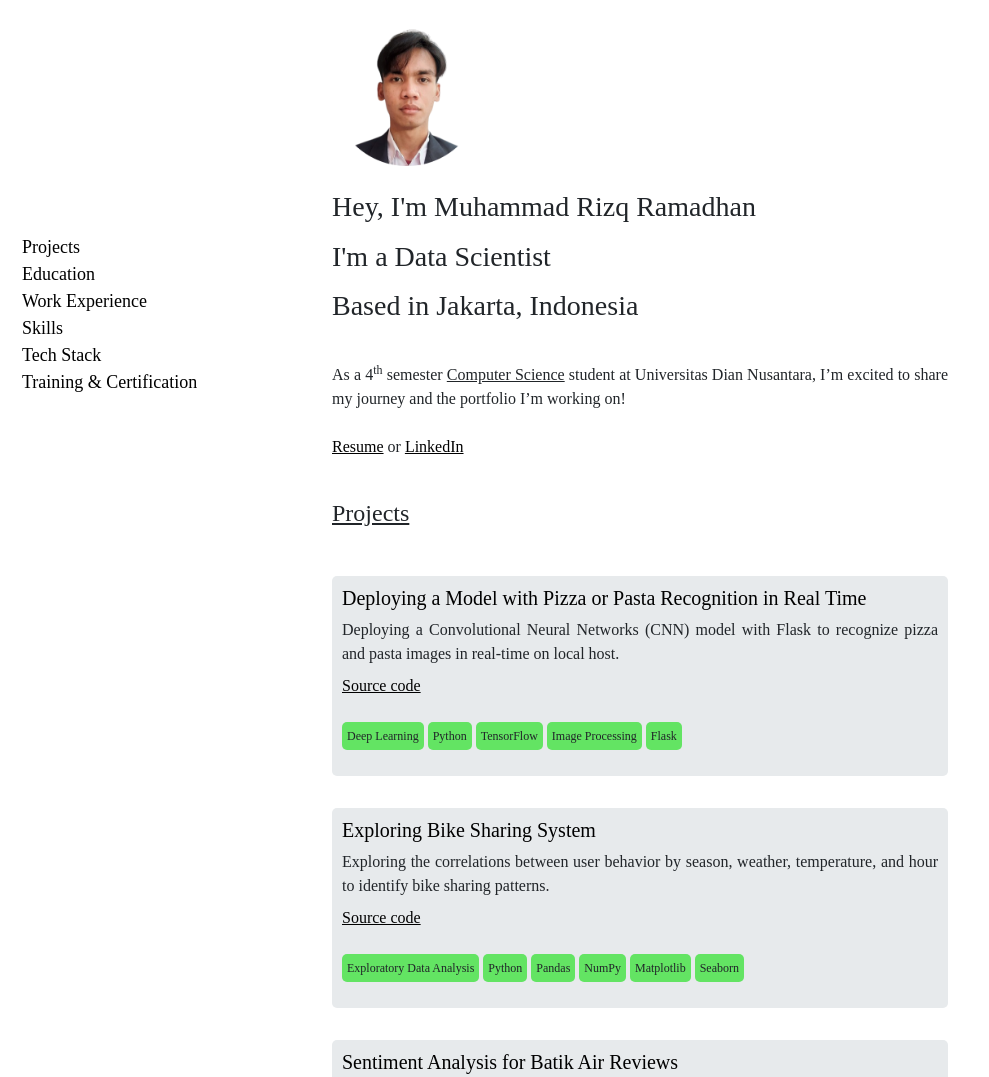
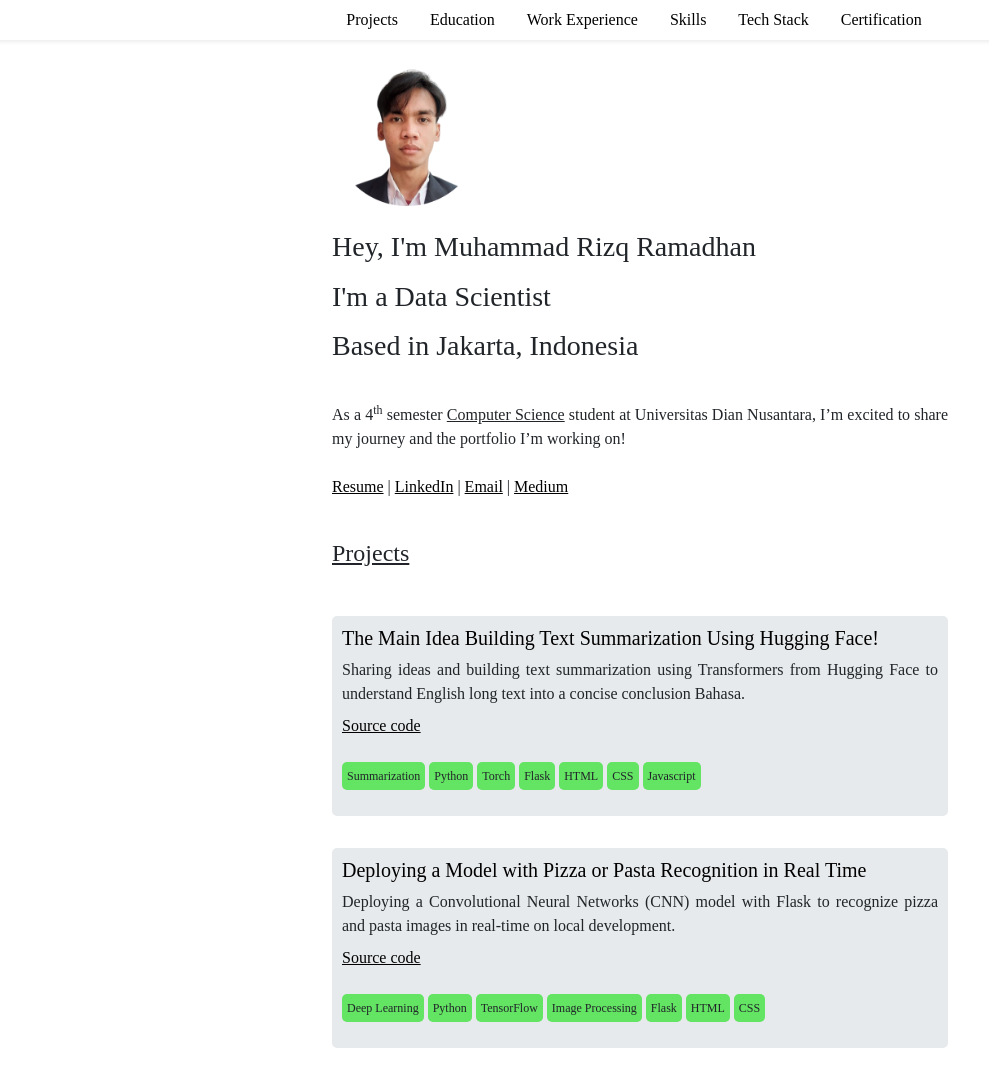
Before and after one commit to egrizq/egrizq.github.io, a plain HTML site: page index.html in a window 1280 px wide. Shown: the top 1077 px of the page, without its empty margins (0-989 px from the left). Drawn offline with Linux system fonts and the light colour scheme.

Commit message:
update new project, create navbar, append email and medium

```diff
--- a/index.html
+++ b/index.html
@@ -11,17 +11,31 @@
 
 <body>
     <div class="container-fluid" style="padding-top: 2vh;">
-        <div class="row">
+        <div class="row text-center fixed-top shadow-sm navi" style="background-color: white; ">
+            <ul class="nav justify-content-center">
+                <li class="nav-item">
+                  <a class="nav-link title" href="#project">Projects</a>
+                </li>
+                <li class="nav-item">
+                  <a class="nav-link title" href="#education">Education</a>
+                </li>
+                <li class="nav-item">
+                  <a class="nav-link title" href="#work">Work Experience</a>
+                </li>
+                <li class="nav-item">
+                  <a class="nav-link title" href="#skills">Skills</a>
+                </li>
+                <li class="nav-item">
+                    <a class="nav-link title" href="#tech-stack">Tech Stack</a>
+                </li>
+                <li class="nav-item">
+                    <a class="nav-link title" href="#training">Certification</a>
+                </li>
+              </ul>
+        </div>
+
+        <div class="row main">
             <div class="col-3 col3">
-                <div style="padding-top: 26vh;"></div>
-                <div class="side text-start">
-                    <a class="title" href="#project">Projects</a> <br>
-                    <a class="title" href="#education">Education</a> <br>
-                    <a class="title" href="#work">Work Experience</a> <br>
-                    <a class="title" href="#skills">Skills</a> <br>
-                    <a class="title" href="#tech-stack">Tech Stack</a> <br>
-                    <a class="title" href="#training">Training & Certification</a>
-                </div>
             </div>
 
             <div class="col-6">
@@ -42,8 +56,12 @@
                 <div class="pt-2">
                     <p>
                         <a class="cv" href="cv/CV_Muhammad Rizq Ramadhan.pdf" download="">Resume</a>
-                        or
+                        |
                         <a class="cv" href="https://www.linkedin.com/in/muhammad-rizq-ramadhan-031a1a1ba/">LinkedIn</a>
+                        |
+                        <a class="cv" href="mailto:rizq.ramadhan17@gmail.com">Email</a>
+                        |
+                        <a class="cv" href="https://medium.com/@rizq.ramadhan17">Medium</a>
                     </p>
                 </div>
 
@@ -54,9 +72,30 @@
                     </div>
 
                     <div class="box project1">
+                        <!-- <span class="date">05 December 2023</span><br> -->
+                        <h5><a class="title" href="https://medium.com/@rizq.ramadhan17/the-main-idea-building-text-summarization-using-hugging-face-fae34e7500f4">
+                            The Main Idea Building Text Summarization Using Hugging Face!</a></h5>
+                        <a>Sharing ideas and building text summarization using Transformers from Hugging Face to understand English long text into a concise conclusion Bahasa.</a><br>
+                        <p class="cv pt-2"><a class="title-code" href="https://github.com/egrizq/text_summarization">
+                            Source code</a></p>
+                        <div class="pt-2">
+                            <p class="box-title">Summarization</p>
+                            <p class="box-title">Python</p>
+                            <p class="box-title">Torch</p>
+                            <p class="box-title">Flask</p>
+                            <p class="box-title">HTML</p>
+                            <p class="box-title">CSS</p>
+                            <p class="box-title">Javascript</p>
+                        </div>
+
+                    </div>
+
+                    <div class="p-3"></div>
+
+                    <div class="box project1">
                         <h5><a class="title" href="https://medium.com/@rizq.ramadhan17/end-to-end-deploying-a-cnn-model-to-local-host-e509b85909f1">
                             Deploying a Model with Pizza or Pasta Recognition in Real Time</a></h5>
-                        <a>Deploying a Convolutional Neural Networks (CNN) model with Flask to recognize pizza and pasta images in real-time on local host.</a><br>
+                        <a>Deploying a Convolutional Neural Networks (CNN) model with Flask to recognize pizza and pasta images in real-time on local development.</a><br>
                         <p class="cv pt-2"><a class="title-code" href="https://github.com/egrizq/pizza_or_pasta/tree/master">
                             Source code</a></p>
                         <div class="pt-2">
@@ -65,6 +104,8 @@
                             <p class="box-title">TensorFlow</p>
                             <p class="box-title">Image Processing</p>
                             <p class="box-title">Flask</p>
+                            <p class="box-title">HTML</p>
+                            <p class="box-title">CSS</p>
                         </div>
 
                     </div>
@@ -203,6 +244,7 @@
                             <button class="skill">Seaborn</button>
                             <button class="skill">TensorFlow</button>
                             <button class="skill">Flask</button>
+                            <button class="skill">Boostrap</button>
                         </div>
                     </div>
                 </section>
@@ -212,7 +254,7 @@
                 <section id="training">
                     <div class="pt-5">
                         <div class="pb-4">
-                            <h4><u>Trainings & Certification</u></h4>
+                            <h4><u>Certification</u></h4>
                         </div>
 
                         <h5>IDCamp 2023</h5>
--- a/static/style.css
+++ b/static/style.css
@@ -11,6 +11,12 @@ body {
     .col-6 {
         width: 100% !important;
     }
+    div.navi {
+        display: none;
+    }
+    div.main {
+        padding-top: 0px;
+    }
 }
 
 @media only screen and (max-width: 900px) {
@@ -19,6 +25,19 @@ body {
     }
     .col-6 {
         width: 100% !important;
+    }
+    div.navi {
+        display: none;
+        padding: 0px;
+    }
+    div.main {
+        padding-top: 0px;
+    }
+}
+
+@media only screen and (min-width: 900px) {
+    div.main {
+        padding-top: 5vh;
     }
 }
 
@@ -36,6 +55,9 @@ body {
     color:black;
 }
 
+/* .date {
+    text-decoration: underline;
+} */
 
 .box {
     background-color: rgb(231, 234, 236);
```
